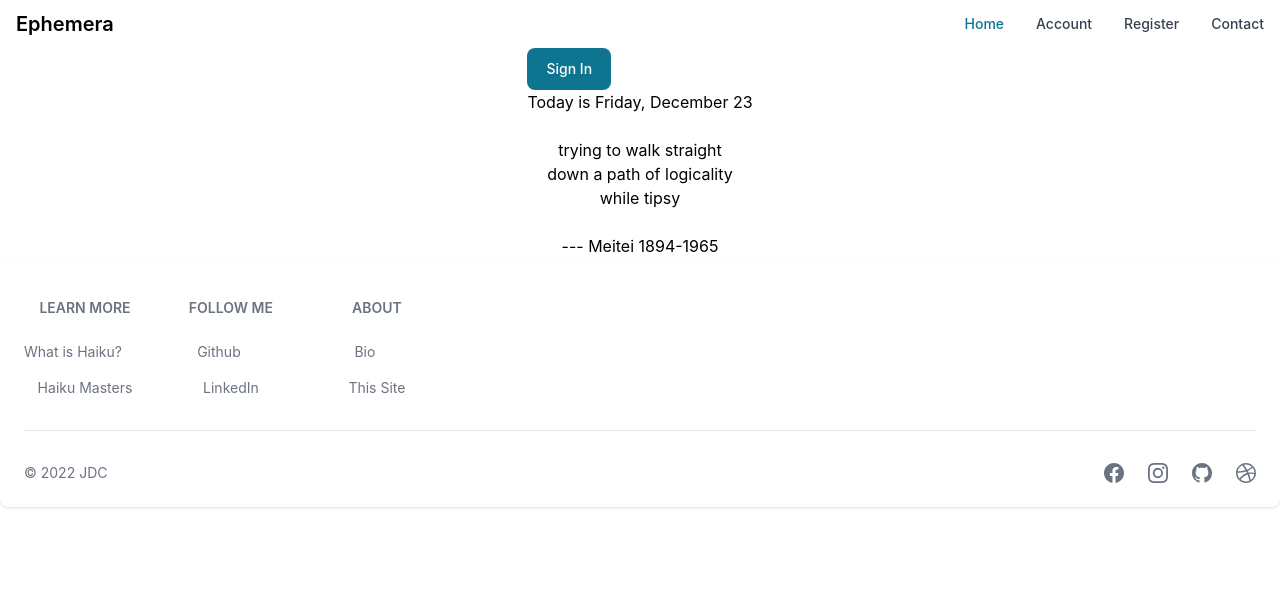
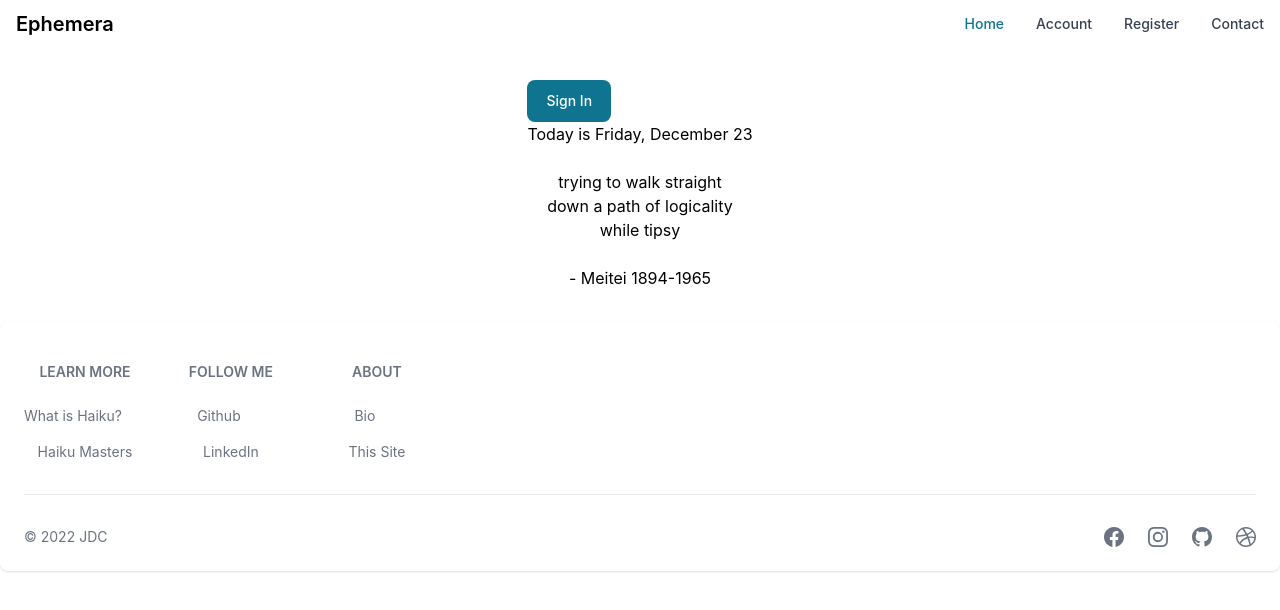
Before and after one commit to jasondcarmichael/ephemera_daily_haiku, a React (Create React App) app in the folder client/: page / in a window 1280 px wide. Shown: the top 610 px of the page. Built offline with nearby package versions, Linux system fonts and the light colour scheme.

Commit message:
feed component mapping data

```diff
--- a/client/src/App.css
+++ b/client/src/App.css
@@ -20,7 +20,15 @@
   flex-direction: column;
   justify-content: center;
   align-items: center;
+  padding-top: 2rem;
+  padding-bottom: 2rem;
 }
+
+/* .App-footer {
+  position: absolute;
+  bottom: 0;
+  width: 100%;
+} */
 
 /* .App-footer {
   background-color: #282c34;
--- /dev/null
+++ b/client/src/components/Feed.jsx
@@ -0,0 +1,46 @@
+import { useState, useEffect } from 'react'
+import axios from 'axios'
+
+export default function Feed() {
+
+    const [haikus, setHaikus] = useState([])
+
+    const getData = async () => {
+        await axios.get('http://localhost:8000/haikus/')
+        .then(res => {
+            if (res) {
+                setHaikus(res.data)
+                console.log(res.data)
+            }
+        })
+    }
+
+    useEffect(() => {
+        getData()
+    }, [])
+
+    if (!haikus) {
+        return <h3> Loading please wait.</h3>
+    } else {
+
+    return  (
+        <div className="feed-container">
+            <h1>Recent Haikus</h1>
+            <div>
+            {haikus.map((haiku) => (
+                <div key={haiku.id}>
+                    <h3>Written by: {haiku.user_id}</h3>
+                    <p>On {haiku.created_on}</p>
+                    <h5>Title: {haiku.title}</h5>
+                    <p>{haiku.body}</p>
+                </div>
+
+
+            ))}
+            </div>
+
+        </div>
+
+
+    )
+}}
--- /dev/null
+++ b/client/src/components/Home.jsx
@@ -0,0 +1,23 @@
+import SignIn from "./SignIn"
+
+export default function Home() {
+    return (
+        <div className="home-wrapper">
+            <div>
+                <SignIn />
+            </div>
+            <div>
+                <h2>Today is Friday, December 23</h2>
+            </div>
+            <br></br>
+            <div>
+                <p> trying to walk straight<br></br>
+                    down a path of logicality<br></br>
+                    while tipsy<br></br>
+                </p>
+                <br></br>
+                <p>- Meitei 1894-1965</p>
+            </div>
+        </div>
+    )
+}
--- a/client/src/components/Main.jsx
+++ b/client/src/components/Main.jsx
@@ -1,23 +1,17 @@
+import { Route, Routes } from 'react-router-dom'
+import Home from './Home'
+import Feed from './Feed'
 import SignIn from "./SignIn"
+
 
 export default function Main() {
     return (
         <div className="main-wrapper">
-            <div>
-                <SignIn />
-            </div>
-            <div>
-                <h4>Today is Friday, December 23</h4>
-            </div>
-            <br></br>
-            <div>
-                <p> trying to walk straight<br></br>
-                    down a path of logicality<br></br>
-                    while tipsy<br></br>
-                </p>
-                <br></br>
-                <p>--- Meitei 1894-1965</p>
-            </div>
+            <Routes>
+                <Route path = "/" element = {<Home />} />
+                <Route path = "/feed" element = {<Feed />} />
+
+            </Routes>
         </div>
     )
 }
--- a/client/src/components/SignIn.jsx
+++ b/client/src/components/SignIn.jsx
@@ -1,10 +1,13 @@
 import { useState, useContext } from "react";
+import { useNavigate } from "react-router-dom";
 import {Modal, Button, Label, TextInput, Checkbox } from 'flowbite-react'
 import { DataContext } from "../DataContext";
 import axios from 'axios'
 
 
 export default function SignIn () {
+
+    let navigate = useNavigate()
 
     // const [user, setUser] = useContext(DataContext)
     const [user, setUser] = useState('')
@@ -23,10 +26,11 @@ export default function SignIn () {
     const handleSignin = async (e) => {
         e.preventDefault()
         try {
-            const res = await axios.get('', formData)
+            const res = await axios.get('http://localhost:8000/users/1', formData)
             console.log(res.data)
             setUser(formData.username)
             toggleSigninModal()
+            navigate('/feed')
         } catch (error) {
             throw error
         }
@@ -101,7 +105,7 @@ export default function SignIn () {
                     </a>
                     </div>
                     <div className="w-full">
-                    <Button>
+                    <Button type='submit'>
                         Sign in to your account
                     </Button>
                     </div>
```
